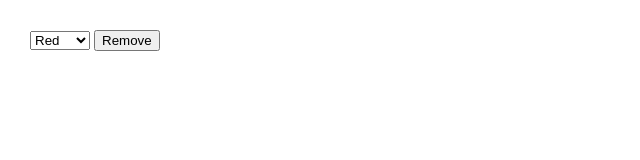
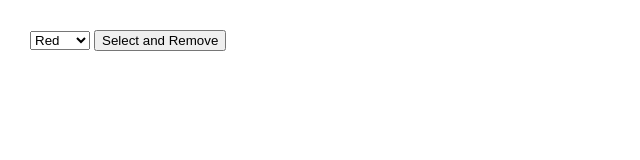
Before and after one commit to acciojob/remove-items-Prajwalwani05, a website: page main.html in a window 1280 px wide. Shown: the whole page, without its empty margins (0-640 px from the left). Drawn offline with Linux system fonts and the light colour scheme.

Commit message:
created a submission

```diff
--- a/main.html
+++ b/main.html
@@ -16,7 +16,7 @@
 				<option>White</option>
 				<option>Black</option>
 			</select>
-			<button id="removeButton" type="button" value="Select and Remove">Remove </button>
+			<input id="removeButton" type="button" value="Select and Remove">
 		</form>
 
 		<script type="text/javascript" src="./script.js">
```
